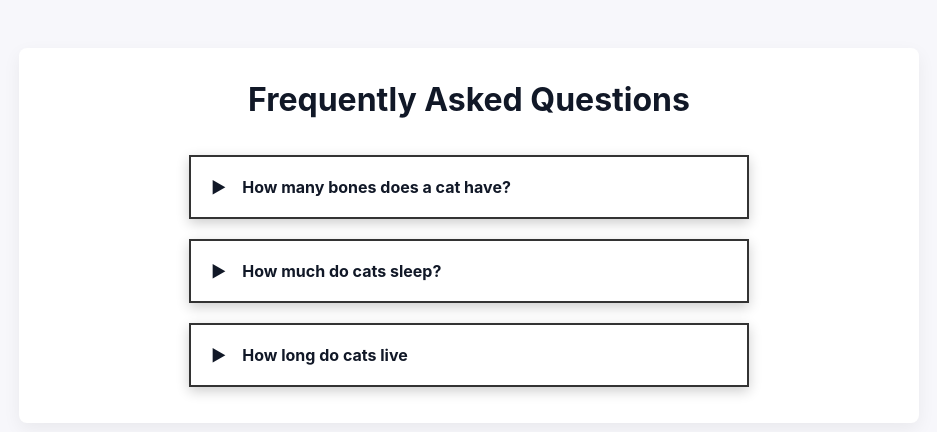
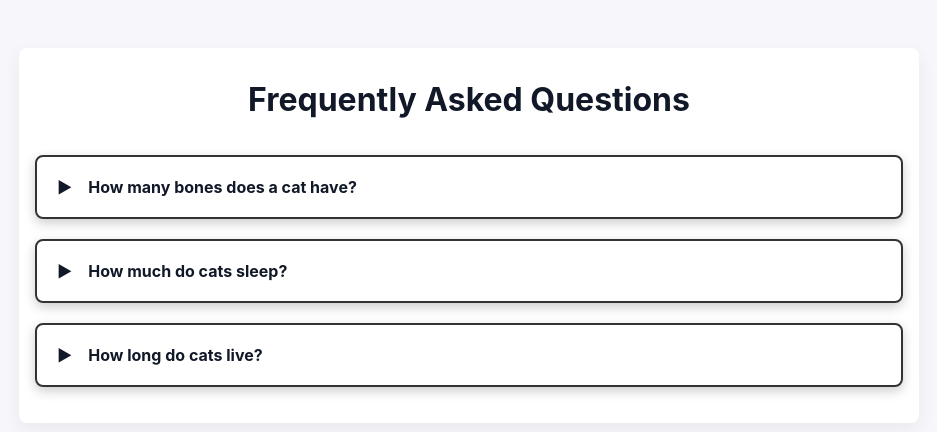
Before and after one commit to evgenyvinnik/ReactPractice, a React (Vite) app: page /faq in a window 1280 px wide. Shown: the top 432 px of the page, without its empty margins (171-1108 px from the left). Built offline with nearby package versions, Linux system fonts and the light colour scheme.

Commit message:
LLM Improvements

```diff
--- a/src/pages/faq/Faq.jsx
+++ b/src/pages/faq/Faq.jsx
@@ -5,17 +5,17 @@ function Question({ value }) {
   const { question, answer } = value;
   const [expanded, setExpanded] = useState(false);
 
-  const onClick = () => {
+  const toggle = () => {
     setExpanded(!expanded);
   };
 
   return (
-    <div className="entry" onClick={onClick}>
+    <div className="entry" onClick={toggle}>
       <div className="question">
-        <div className="question-marker">{expanded ? "▼" : "▶"}</div>
-        <div className="question-text">{question}</div>
+        <span className="question-marker">{expanded ? "▼" : "▶"}</span>
+        <span className="question-text">{question}</span>
       </div>
-      {expanded ? <div className="answer">{answer}</div> : null}
+      {expanded && <div className="answer">{answer}</div>}
     </div>
   );
 }
@@ -23,8 +23,8 @@ function Question({ value }) {
 function List({ data }) {
   return (
     <div className="list">
-      {data.map((value, index) => (
-        <Question value={value} key={index} />
+      {data.map((value) => (
+        <Question value={value} key={value.question} />
       ))}
     </div>
   );
@@ -41,11 +41,12 @@ export default function Faq() {
       answer: "The average cat sleeps 12-16 hours per day",
     },
     {
-      question: "How long do cats live",
+      question: "How long do cats live?",
       answer:
-        "Outdoor cats live 5 years on average. Indoor\ncats live 15 years on average.",
+        "Outdoor cats live 5 years on average. Indoor cats live 15 years on average.",
     },
   ];
+
   return (
     <main className="container">
       <h1 className="header">Frequently Asked Questions</h1>
--- a/src/pages/faq/styles.css
+++ b/src/pages/faq/styles.css
@@ -2,33 +2,41 @@
   max-width: 900px;
   margin: 48px auto;
   padding: 16px;
-  background: var(--card);
+  background: var(--card, #fff);
   border-radius: 8px;
   box-shadow: 0 6px 18px rgba(0, 0, 0, 0.06);
 }
 
 .list {
-  min-width: 500px;
-  width: 700px;
-  max-width: 600px;
+  width: 100%;
 }
 
 .entry {
+  display: flex;
+  flex-direction: column;
+  width: 100%;
   cursor: pointer;
-  margin: 20px;
+  margin: 20px 0;
   padding: 20px;
   border: 2px solid #333;
+  border-radius: 8px;
   box-shadow: 0 4px 12px rgba(0, 0, 0, 0.2);
-  display: flex;
-  flex-direction: column;
+  transition: box-shadow 0.2s ease;
+  box-sizing: border-box;
+}
+
+.entry:hover {
+  box-shadow: 0 6px 16px rgba(0, 0, 0, 0.15);
 }
 
 .question-marker {
   font-weight: bolder;
 }
+
 .question-text {
   font-weight: bold;
 }
+
 .question {
   display: flex;
   flex-direction: row;
@@ -37,4 +45,7 @@
 
 .answer {
   font-weight: 500;
+  margin-top: 16px;
+  padding-left: 30px;
+  white-space: pre-line;
 }
```
